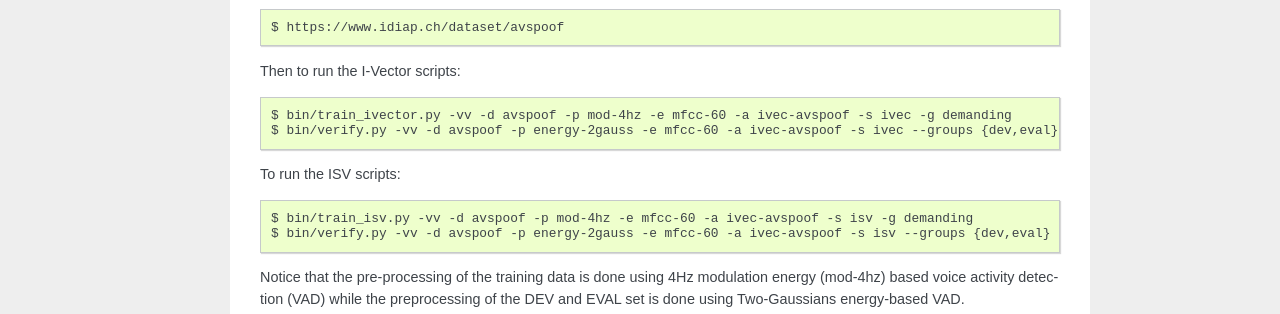
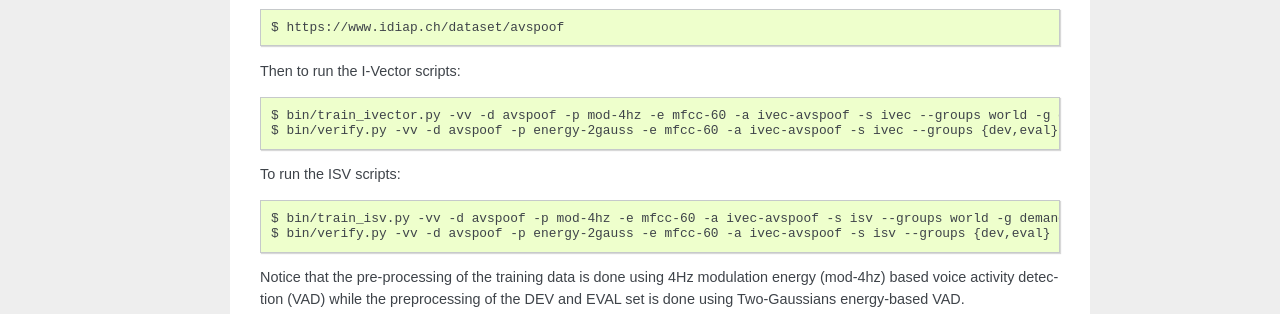
Before and after one commit to 183amir/xspear.btas2015, a Sphinx documentation site: the page built from doc/index.rst, in a window 1280 px wide. Shown: the part 686-1000 px from the top of the page. Built offline with Sphinx 7.4.7, drawn with Linux system fonts in a browser that asks for light colours; formulas are drawn with MathJax 3.

Commit message:
minor fix

```diff
--- a/doc/index.rst
+++ b/doc/index.rst
@@ -46,12 +46,12 @@ The interface for the AVspoof database (bob.db.avspoof) will be downloaded autom
 
 Then to run the I-Vector scripts::
 
-   $ bin/train_ivector.py -vv -d avspoof -p mod-4hz -e mfcc-60 -a ivec-avspoof -s ivec -g demanding
+   $ bin/train_ivector.py -vv -d avspoof -p mod-4hz -e mfcc-60 -a ivec-avspoof -s ivec --groups world -g demanding
    $ bin/verify.py -vv -d avspoof -p energy-2gauss -e mfcc-60 -a ivec-avspoof -s ivec --groups {dev,eval} -g demanding --skip-projector-training
 
 To run the ISV scripts::
 
-   $ bin/train_isv.py -vv -d avspoof -p mod-4hz -e mfcc-60 -a ivec-avspoof -s isv -g demanding
+   $ bin/train_isv.py -vv -d avspoof -p mod-4hz -e mfcc-60 -a ivec-avspoof -s isv --groups world -g demanding
    $ bin/verify.py -vv -d avspoof -p energy-2gauss -e mfcc-60 -a ivec-avspoof -s isv --groups {dev,eval} -g demanding --skip-projector-training
 
 Notice that the pre-processing of the training data is done using 4Hz modulation energy (mod-4hz) based voice activity detection (VAD) while the preprocessing of the DEV and EVAL set is done using Two-Gaussians energy-based VAD.
```
